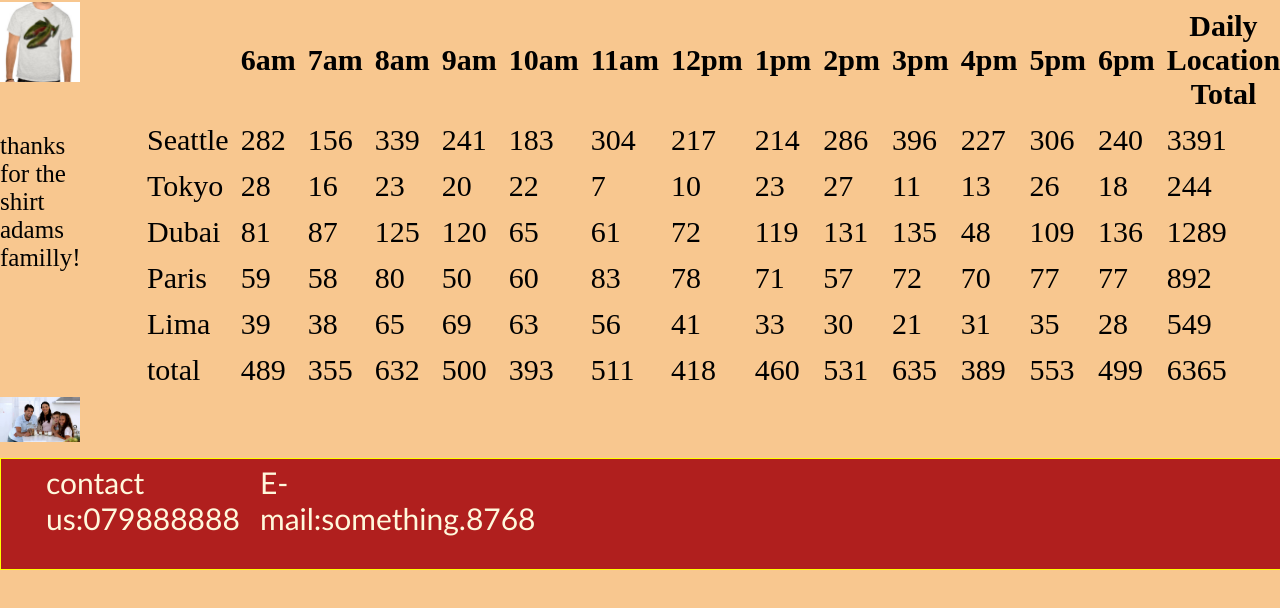
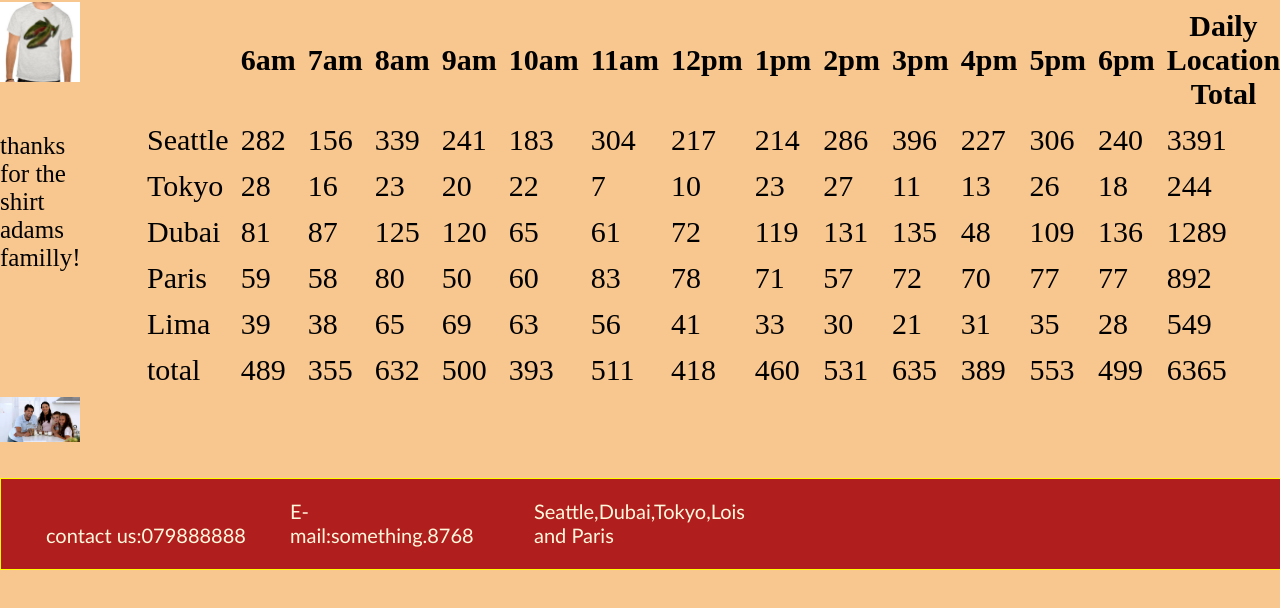
Before and after one commit to raniasalem9998/cookie-stand, a plain HTML site: page index.html in a window 1280 px wide. Shown: the part 98-706 px from the top of the page. Drawn offline with Linux system fonts and the light colour scheme; a web font is replaced by a local one.

Commit message:
edit footer

```diff
--- a/index.html
+++ b/index.html
@@ -36,6 +36,7 @@
             <ul id="footer">
                 <li>contact us:079888888</li>
                 <li>E-mail:something.8768</li>
+                <li>Seattle,Dubai,Tokyo,Lois and Paris</li>
             </ul>
     </footer>
     <script src="appp.js"></script>
--- a/style2.css
+++ b/style2.css
@@ -88,16 +88,18 @@ table th,td{
 }
 
    #footer{
-    top:540px;
+    top:560px;
     background-color: rgba(175, 28, 28, 0.979);
     border:1px solid yellow;
     position: fixed;
     width: 100%;
     height: 60px;
     margin-bottom: 5px;
-    padding-bottom: 50px;
+    padding-bottom: 30px;
 
    }
     #footer li{
-        padding: 0px;
+        padding-right:30px ;
+        font-size: 20px;
+
     }
```
